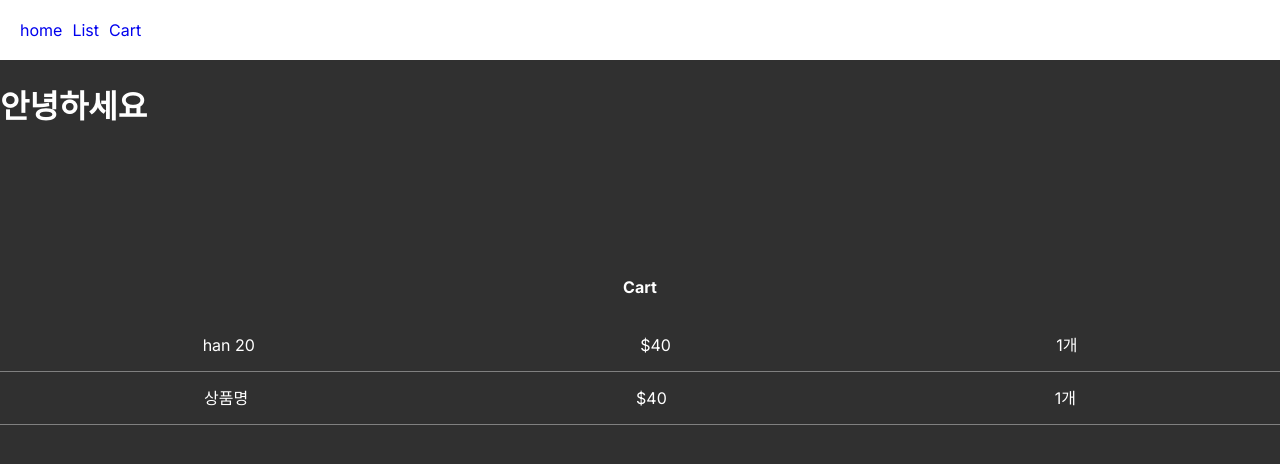
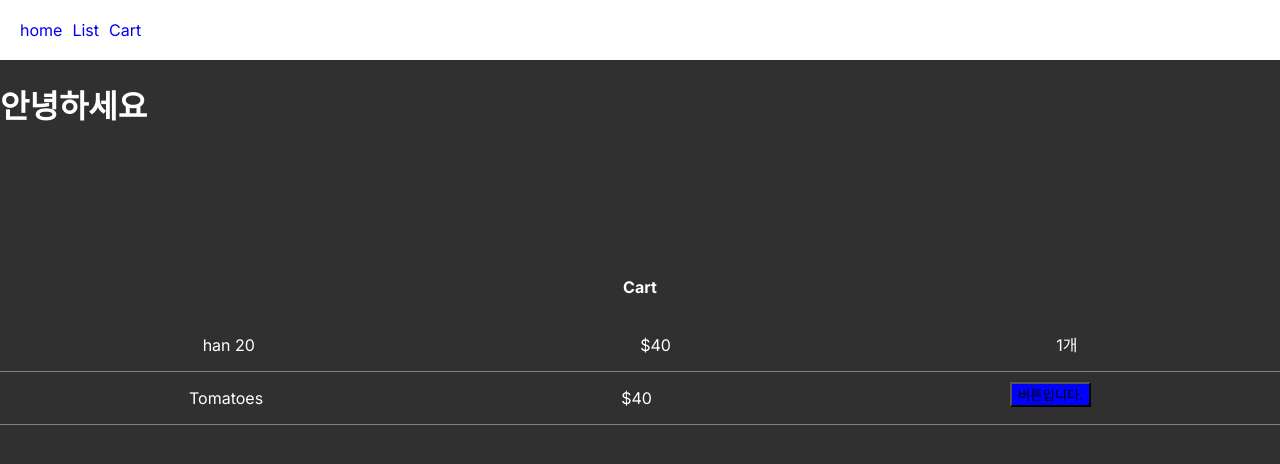
Before and after one commit to JellyKingdom/nextJs_prac, a Next.js app: page /cart in a window 1280 px wide. Shown: the top 464 px of the page. Built offline with nearby package versions, Linux system fonts and the light colour scheme.

Commit message:
Test: useState, onClick

```diff
--- a/app/cart/page.js
+++ b/app/cart/page.js
@@ -18,6 +18,8 @@ import Test from "./test";
 // - js기능이 필요한 곳
 
 export default function Cart() {
+
+  let items = ['Tomatoes', 'Pasta']
   return (
     <div>
         <Test/>
@@ -27,7 +29,7 @@ export default function Cart() {
         <p>$40</p>
         <p>1개</p>
       </div>
-      <CartItem/>
+      <CartItem items={items}/>
     </div>
   );
 }
@@ -35,9 +37,16 @@ export default function Cart() {
 function CartItem(props) {
   return (
     <div className='cart-item'>
-      <p>상품명</p>
+      <p>{props.items[0]}</p>
       <p>$40</p>
-      <p>1개</p>
+      <Btn color='blue'/>
     </div>
   );
 }
+
+
+function Btn(props){
+  return(<div>
+    <button style={{background:props.color}}>버튼입니다.</button>
+  </div>);
+}
```
